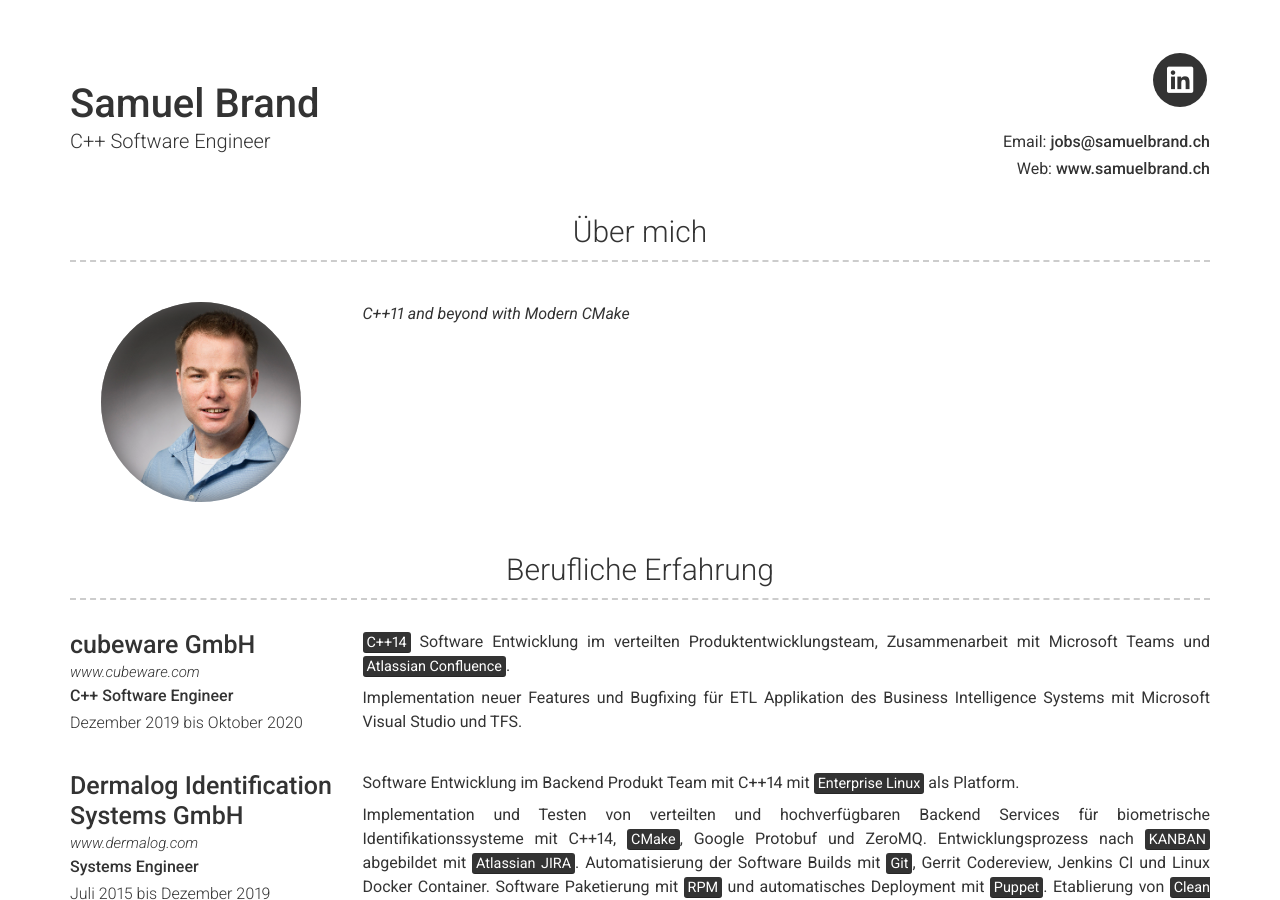
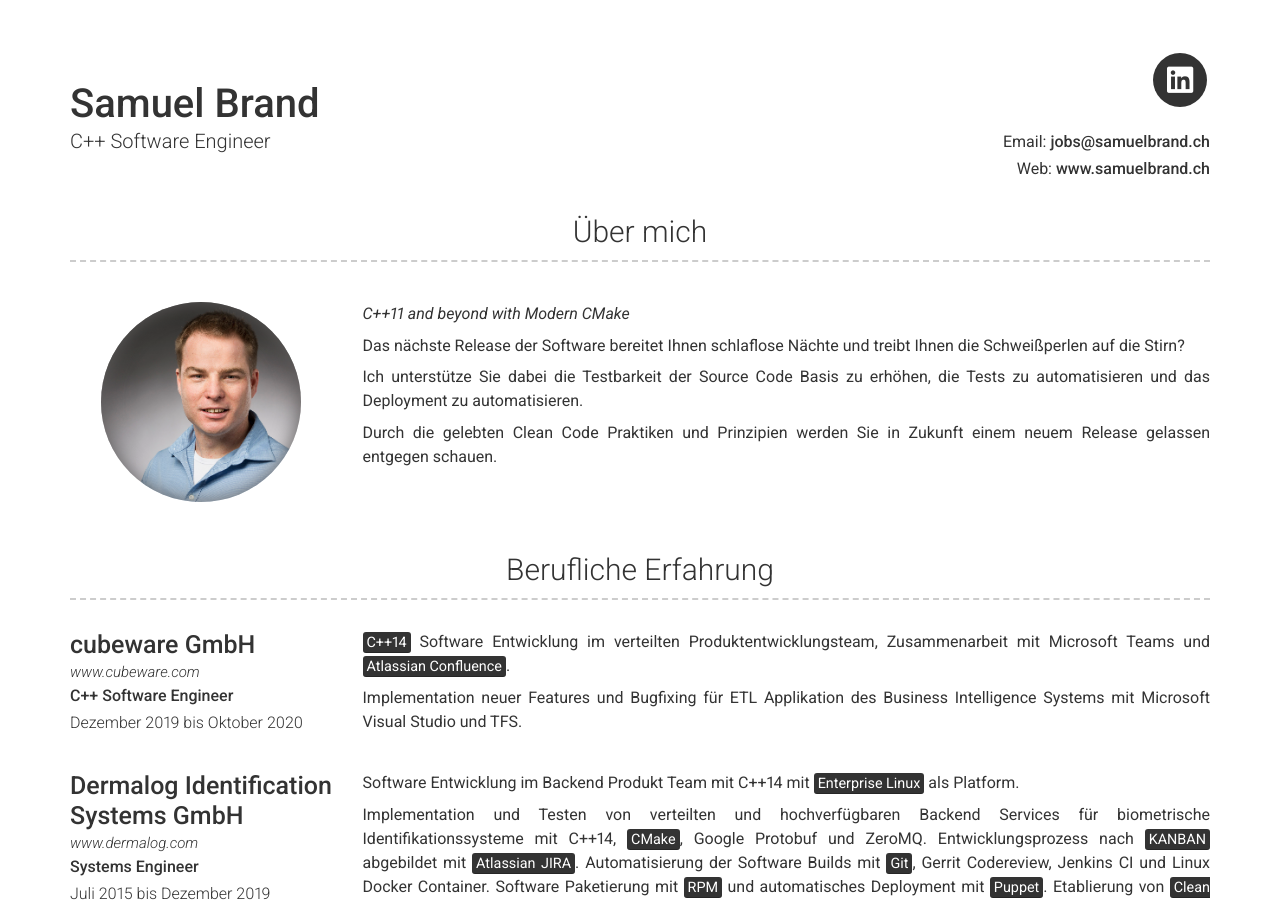
Before and after one commit to saemu/saemu.github.io, a Jekyll site: the page built from README.md, in a window 1280 px wide and 900 px high. Built offline with Jekyll 4.4.1, drawn with Linux system fonts in a browser that asks for light colours; nearby versions of some CDN libraries; our own code applies the rules of GitHub Pages for plain Markdown files.

Commit message:
Update _config.yml

```diff
--- a/_config.yml
+++ b/_config.yml
@@ -17,6 +17,13 @@ about_title: Über mich
 about_profile_image: images/profile.jpg
 about_content: |
   _C++11 and beyond with Modern CMake_
+
+  Das nächste Release der Software bereitet Ihnen schlaflose Nächte und treibt Ihnen die Schweißperlen auf die Stirn?
+
+  Ich unterstütze Sie dabei die Testbarkeit der Source Code Basis zu erhöhen, die Tests zu automatisieren und das Deployment zu automatisieren.
+
+  Durch die gelebten Clean Code Praktiken und Prinzipien werden Sie in Zukunft einem neuem Release gelassen entgegen schauen.
+
 
 experience_title: Berufliche Erfahrung
 
```
